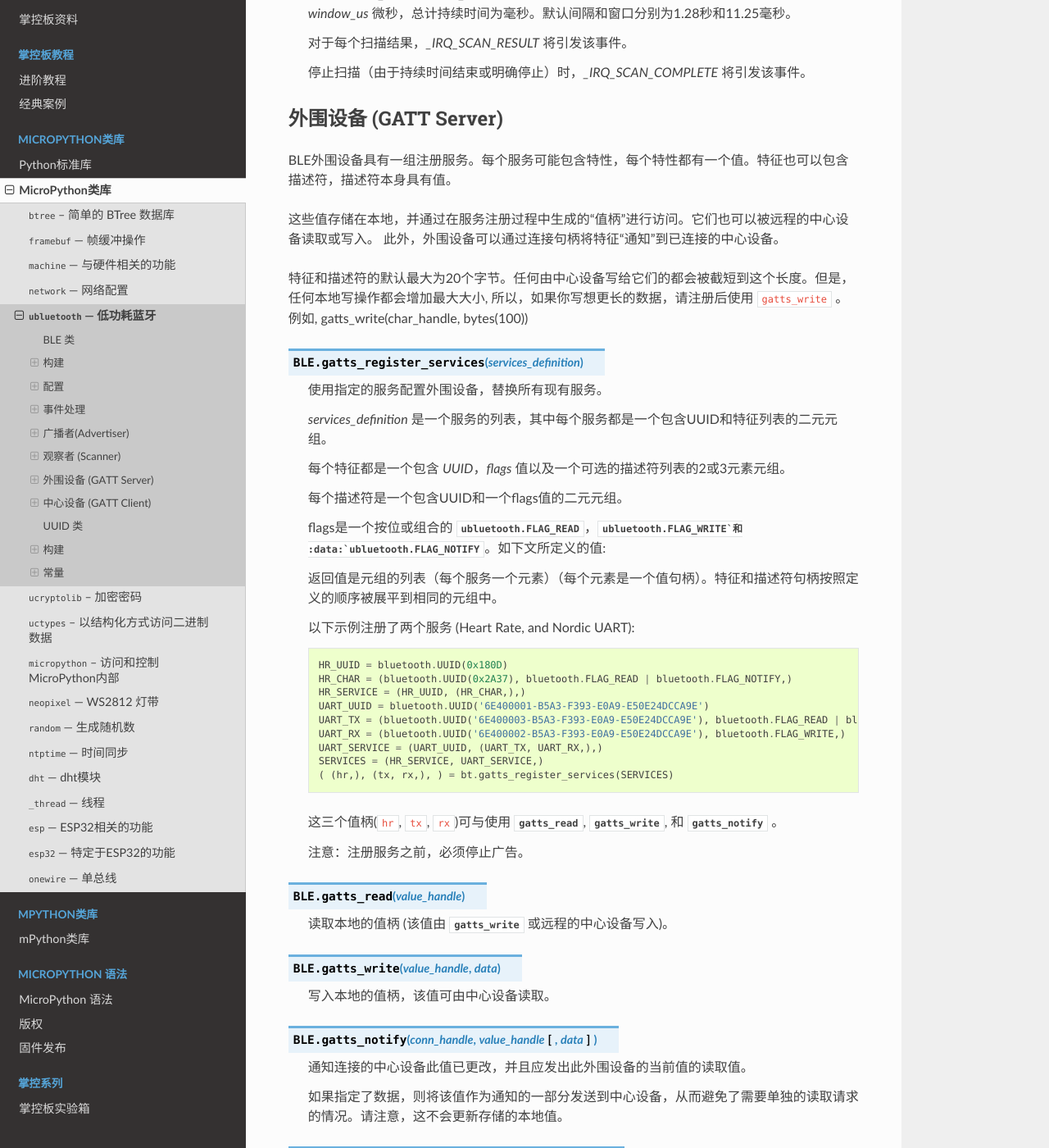
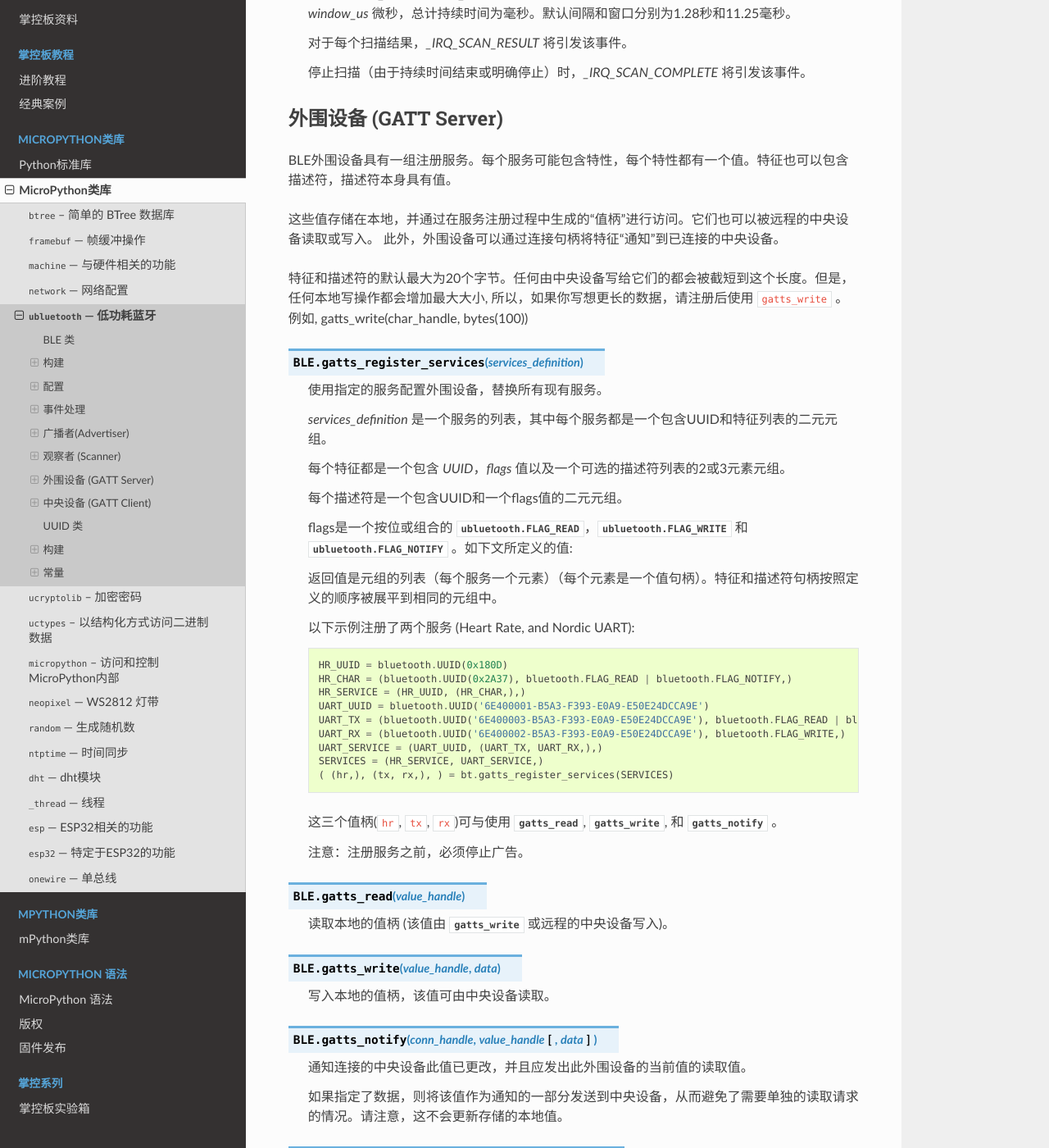
Before and after one commit to labplus-cn/mpython-docs, a Sphinx documentation site: the page built from docs/library/micropython/ubluetooth.rst, in a window 1280 px wide and 1400 px high, scrolled down 3239 px. Shown: the whole window at 82% size. Built offline with Sphinx 7.4.7 and the Read the Docs theme 2.0.0, drawn with Linux system fonts in a browser that asks for light colours; pages that are not in the unit, such as notebooks, are missing from menus; some of the changed text lies outside the part shown.

Commit message:
更新bluetooth API说明

```diff
--- a/docs/library/micropython/ubluetooth.rst
+++ b/docs/library/micropython/ubluetooth.rst
@@ -39,7 +39,7 @@
 
     - ``'mac'``: 返回设备的MAC地址。如果设备具有固定地址（例如PYBD），则将其返回。否则（例如ESP32），当BLE接口处于活动状态时，将生成一个随机地址。
 
-    - ``'rxbuf'``: 设置用于存储传入事件的内部缓冲区的大小（以字节为单位）。该缓冲区是整个BLE驱动程序的全局缓冲区，因此可以处理所有事件（包括所有特征）的传入数据。增加此值可以更好地处理突发的传入数据（例如，扫描结果），并可以使中心角色接收较大的特征值。
+    - ``'rxbuf'``: 设置用于存储传入事件的内部缓冲区的大小（以字节为单位）。该缓冲区是整个BLE驱动程序的全局缓冲区，因此可以处理所有事件（包括所有特征）的传入数据。增加此值可以更好地处理突发的传入数据（例如，扫描结果），并可以使中央设备接收较大的特征值。
 
 事件处理
 --------------
@@ -59,16 +59,16 @@
 
         def bt_irq(event, data):
             if event == _IRQ_CENTRAL_CONNECT:
-                # 中心设备已经连接到这个外围设备
+                # 中央设备已经连接到这个外围设备
                 conn_handle, addr_type, addr = data
             elif event == _IRQ_CENTRAL_DISCONNECT:
-                # 中心设备已与此外围设备断开
+                # 中央设备已与此外围设备断开
                 conn_handle, addr_type, addr = data
             elif event == _IRQ_GATTS_WRITE:
-                # 中心设备已写入此特征或描述符
+                # 中央设备已写入此特征或描述符
                 conn_handle, attr_handle = data
             elif event == _IRQ_GATTS_READ_REQUEST:
-                # 中心设备已发出读请求. Note: 这是一个硬件IRQ
+                # 中央设备已发出读请求. Note: 这是一个硬件IRQ
                 # 返回None来拒绝读操作
                 # Note: 这事件不支持 ESP32.
                 conn_handle, attr_handle = data
@@ -166,10 +166,10 @@
 
 BLE外围设备具有一组注册服务。每个服务可能包含特性，每个特性都有一个值。特征也可以包含描述符，描述符本身具有值。
 
-这些值存储在本地，并通过在服务注册过程中生成的“值柄”进行访问。它们也可以被远程的中心设备读取或写入。
-此外，外围设备可以通过连接句柄将特征“通知”到已连接的中心设备。
+这些值存储在本地，并通过在服务注册过程中生成的“值柄”进行访问。它们也可以被远程的中央设备读取或写入。
+此外，外围设备可以通过连接句柄将特征“通知”到已连接的中央设备。
 
-特征和描述符的默认最大为20个字节。任何由中心设备写给它们的都会被截短到这个长度。但是，任何本地写操作都会增加最大大小,
+特征和描述符的默认最大为20个字节。任何由中央设备写给它们的都会被截短到这个长度。但是，任何本地写操作都会增加最大大小,
 所以，如果你写想更长的数据，请注册后使用 ``gatts_write`` 。例如, gatts_write(char_handle, bytes(100))
 
 
@@ -183,7 +183,7 @@
 
     每个描述符是一个包含UUID和一个flags值的二元元组。
 
-    flags是一个按位或组合的 :data:`ubluetooth.FLAG_READ`，:data:`ubluetooth.FLAG_WRITE`和 :data:`ubluetooth.FLAG_NOTIFY`。如下文所定义的值:
+    flags是一个按位或组合的 :data:`ubluetooth.FLAG_READ`，:data:`ubluetooth.FLAG_WRITE` 和 :data:`ubluetooth.FLAG_NOTIFY` 。如下文所定义的值:
 
     返回值是元组的列表（每个服务一个元素）（每个元素是一个值句柄）。特征和描述符句柄按照定义的顺序被展平到相同的元组中。
 
@@ -208,18 +208,18 @@
 
 .. method:: BLE.gatts_read(value_handle)
 
-    读取本地的值柄 (该值由 :meth:`gatts_write <BLE.gatts_write>` 或远程的中心设备写入)。
+    读取本地的值柄 (该值由 :meth:`gatts_write <BLE.gatts_write>` 或远程的中央设备写入)。
 
 .. method:: BLE.gatts_write(value_handle, data)
 
-    写入本地的值柄，该值可由中心设备读取。
+    写入本地的值柄，该值可由中央设备读取。
 
 
 .. method:: BLE.gatts_notify(conn_handle, value_handle, [data])
 
-    通知连接的中心设备此值已更改，并且应发出此外围设备的当前值的读取值。
+    通知连接的中央设备此值已更改，并且应发出此外围设备的当前值的读取值。
 
-    如果指定了数据，则将该值作为通知的一部分发送到中心设备，从而避免了需要单独的读取请求的情况。请注意，这不会更新存储的本地值。
+    如果指定了数据，则将该值作为通知的一部分发送到中央设备，从而避免了需要单独的读取请求的情况。请注意，这不会更新存储的本地值。
 
 
 .. method:: BLE.gatts_set_buffer(value_handle, len, append=False)
@@ -231,7 +231,7 @@
 
 
 
-中心设备 (GATT Client)
+中央设备 (GATT Client)
 --------------------------
 
 .. method:: BLE.gap_connect(addr_type, addr, scan_duration_ms=2000)
@@ -240,7 +240,7 @@
 
 .. method:: BLE.gap_disconnect(conn_handle)
 
-    断开指定的连接句柄。成功,将触发 ``_IRQ_PERIPHERAL_DISCONNECT``事件。
+    断开指定的连接句柄。成功,将触发 ``_IRQ_PERIPHERAL_DISCONNECT`` 事件。
     如果未连接连接句柄，返回 ``False`` ,否则返回 ``True`` 。
 
 
```
